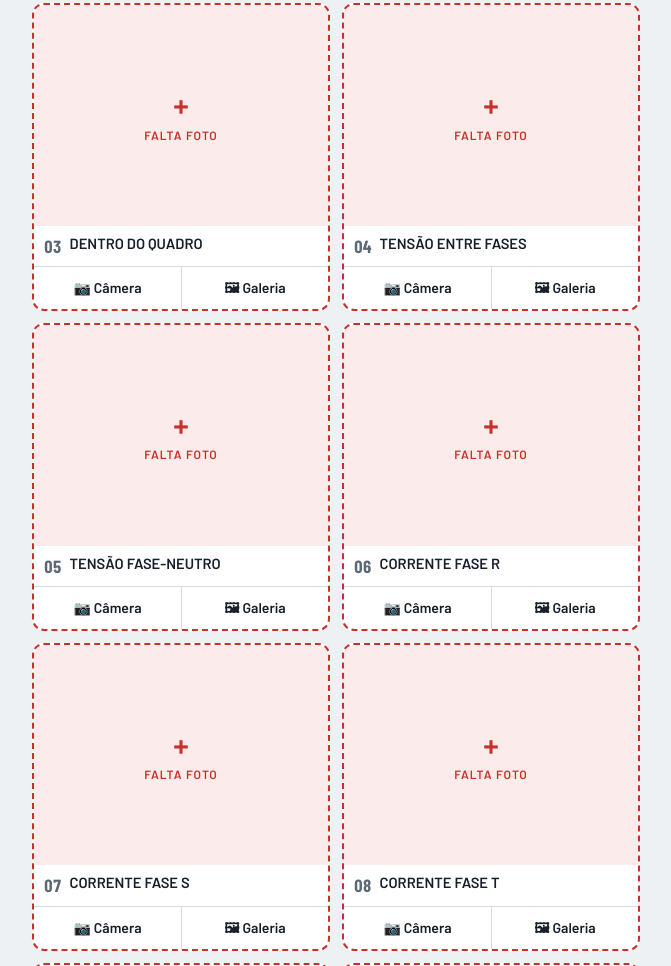
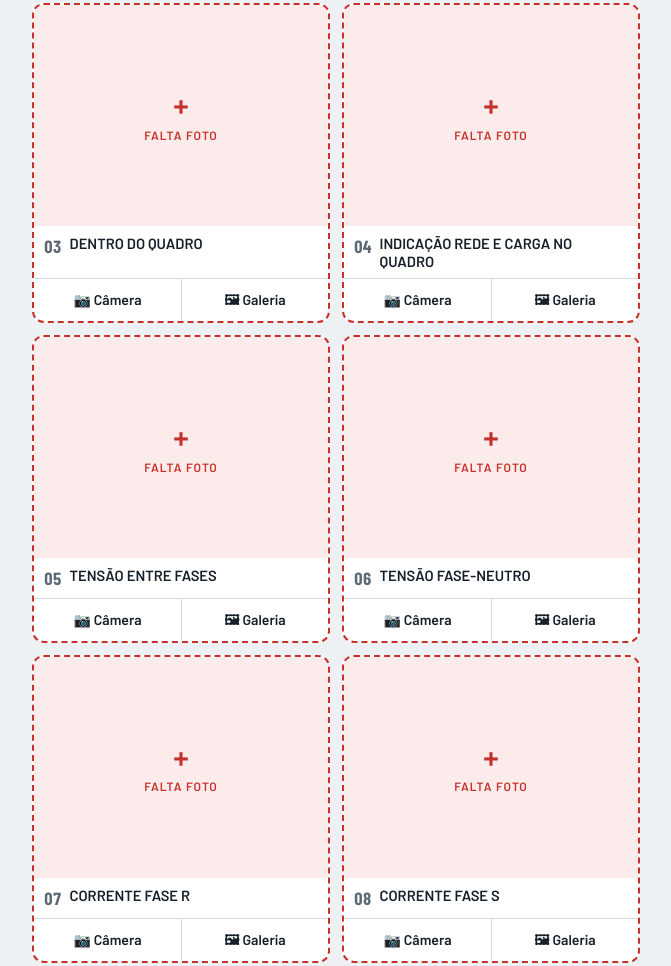
Before and after one commit to rei572/VISITA, a plain HTML site: page index.html in a window 1280 px wide. Shown: the part 589-1555 px from the top of the page, without its empty margins (304-975 px from the left). Drawn offline with nearby package versions, Linux system fonts and the light colour scheme.

Commit message:
Tira APR, adiciona foto REDE/CARGA do quadro e telefones no relatório
- Remove APR dos checklists B.T, M.T e emergencial
- Adiciona 'Indicação REDE e CARGA no quadro' em B.T e emergencial
- Campos de telefone do responsável e do viabilizador
- Telefone do técnico no resumo; telefones em (11) 9XXXX-XXXX e só números

Co-Authored-By: Claude Opus 5.5 <noreply@anthropic.com>
Claude-Session: https://claude.ai/code/session_01QE1M8MpH5xqYgWbzBwSTwc

```diff
--- a/index.html
+++ b/index.html
@@ -134,7 +134,9 @@ button:focus-visible,input:focus-visible{outline:3px solid var(--accent);outline
       <button type="button" class="vb sim" id="d-nao" aria-pressed="false">NÃO</button>
     </div>
     <label style="grid-column:1/-1">👤 Responsável local<input id="f-resp" type="text" placeholder="Nome do responsável"></label>
+    <label style="grid-column:1/-1">📞 Telefone do responsável<input id="f-resp-tel" type="tel" inputmode="numeric" placeholder="Ex.: 11 91234-5678"></label>
     <label style="grid-column:1/-1">🤝 Viabilizador<input id="f-viab" type="text" placeholder="Nome do viabilizador"></label>
+    <label style="grid-column:1/-1">📞 Telefone do viabilizador<input id="f-viab-tel" type="tel" inputmode="numeric" placeholder="Ex.: 11 91234-5678"></label>
     <div class="metr3" id="box-mat" style="grid-column:1/-1">
       <label>🔩 Parafusos p/ emenda<input id="f-paraf" type="text" inputmode="numeric" placeholder="Qtd."></label>
       <label>🔌 Cabos adicionais<input id="f-cabos" type="text" inputmode="numeric" placeholder="Qtd."></label>
@@ -168,12 +170,12 @@ button:focus-visible,input:focus-visible{outline:3px solid var(--accent);outline
 
 <script>
 const LISTAS = {
-  bt: ["Folha da viabilidade","Local do quadro","Dentro do quadro","Tensão entre fases","Tensão fase-neutro","Corrente fase R","Corrente fase S","Corrente fase T","Identificação das fases R, S, T e neutro","Local de instalação do gerador","Número do local","Carro em frente ao local","APR (print)"],
-  mt: ["Folha da viabilidade","Ponto de conexão do gerador","Aterramento","Local do gerador","Inclinômetro","Número do local","Carro em frente ao local","APR","Medida do local do eletrocentro (m)"],
-  em: ["Local do quadro","Dentro do quadro","Tensão entre fases","Tensão fase-neutro","Corrente fase R","Corrente fase S","Corrente fase T","Medição em cima da NH","Medição embaixo da NH","Identificação das fases R, S, T e neutro (se possível)","Local de instalação do gerador","Número do local","Carro em frente ao local","APR (print)"]
+  bt: ["Folha da viabilidade","Local do quadro","Dentro do quadro","Indicação REDE e CARGA no quadro","Tensão entre fases","Tensão fase-neutro","Corrente fase R","Corrente fase S","Corrente fase T","Identificação das fases R, S, T e neutro","Local de instalação do gerador","Número do local","Carro em frente ao local"],
+  mt: ["Folha da viabilidade","Ponto de conexão do gerador","Aterramento","Local do gerador","Inclinômetro","Número do local","Carro em frente ao local","Medida do local do eletrocentro (m)"],
+  em: ["Local do quadro","Dentro do quadro","Indicação REDE e CARGA no quadro","Tensão entre fases","Tensão fase-neutro","Corrente fase R","Corrente fase S","Corrente fase T","Medição em cima da NH","Medição embaixo da NH","Identificação das fases R, S, T e neutro (se possível)","Local de instalação do gerador","Número do local","Carro em frente ao local"]
 };
 const NOMES = {bt:"B.T", mt:"M.T", em:"B.T EMERGENCIAL"};
-const CAMPOS = ["f-end","f-entr","f-princ","f-resp","f-viab","f-obs","f-paraf","f-cabos","f-passa"];
+const CAMPOS = ["f-end","f-entr","f-princ","f-resp","f-resp-tel","f-viab","f-viab-tel","f-obs","f-paraf","f-cabos","f-passa"];
 let tipo = "bt";
 let fotos = {};        // chave "bt-0" -> dataURL
 let alvo = null;
@@ -328,6 +330,17 @@ $("d-sim").onclick=()=>setDesm(desm==="sim"?"":"sim");
 $("d-nao").onclick=()=>setDesm(desm==="nao"?"":"nao");
 function atualizarPreview(){ $("preview").textContent=resumo(); }
 
+const TEC_TEL="11918903125";
+/* Telefone: (11) 91234-5678 e, embaixo, só números para digitar no app */
+function fone(v){
+  let d=String(v||"").replace(/\D/g,"");
+  if(d.startsWith("55") && d.length>11) d=d.slice(2);
+  if(!d) return "";
+  let f=d;
+  if(d.length===11) f="("+d.slice(0,2)+") "+d.slice(2,7)+"-"+d.slice(7);
+  else if(d.length===10) f="("+d.slice(0,2)+") "+d.slice(2,6)+"-"+d.slice(6);
+  return "📞 "+f+"\n🔢 "+d+"\n";
+}
 function resumo(){
   const end=$("f-end").value.trim(), resp=$("f-resp").value.trim(), vz=$("f-viab").value.trim(), obs=$("f-obs").value.trim();
   let t="⚡ VISITA TÉCNICA "+NOMES[tipo]+" ⚡\n━━━━━━━━━━━━\n";
@@ -339,7 +352,9 @@ function resumo(){
   if(entr) t+="🚪 Entrada: "+entr+(princ?" (paralela à "+princ+")":"")+"\n";
   if(tipo==="mt" && desm==="nao") t+="🔌 Eletrocentro: não desmembrado\n";
   if(resp) t+="👤 Responsável local: "+resp+"\n";
+  t+=fone($("f-resp-tel").value);
   if(vz) t+="🤝 Viabilizador: "+vz+"\n";
+  t+=fone($("f-viab-tel").value);
   if(tipo==="bt"||tipo==="em"){
     const pa=$("f-paraf").value.trim(), ca=$("f-cabos").value.trim(), ps=$("f-passa").value.trim();
     if(pa) t+="🔩 Parafusos p/ emenda: "+pa+"\n";
@@ -347,7 +362,7 @@ function resumo(){
     if(ps) t+="🧱 Passa-cabos: "+ps+"\n";
   }
   if(obs) t+="ℹ️ "+obs+"\n";
-  t+="\n👷 Técnico: Reinaldo\n";
+  t+="\n👷 Técnico: Reinaldo\n"+fone(TEC_TEL);
   if(viab==="sim") t+="✅ VIABILIDADE: SIM";
   else if(viab==="nao") t+="❌ VIABILIDADE: NÃO";
   if(AL) t+="\n\n🚨 *ATENÇÃO: ELETROCENTRO DESMEMBRADO* 🚨";
--- a/sw.js
+++ b/sw.js
@@ -1,4 +1,4 @@
-const VERSAO = "visita-v3";
+const VERSAO = "visita-v4";
 const APP = ["./", "index.html", "manifest.webmanifest", "icon-192.png", "icon-512.png"];
 self.addEventListener("install", e => {
   e.waitUntil(caches.open(VERSAO).then(c => c.addAll(APP)).then(() => self.skipWaiting()));
```
